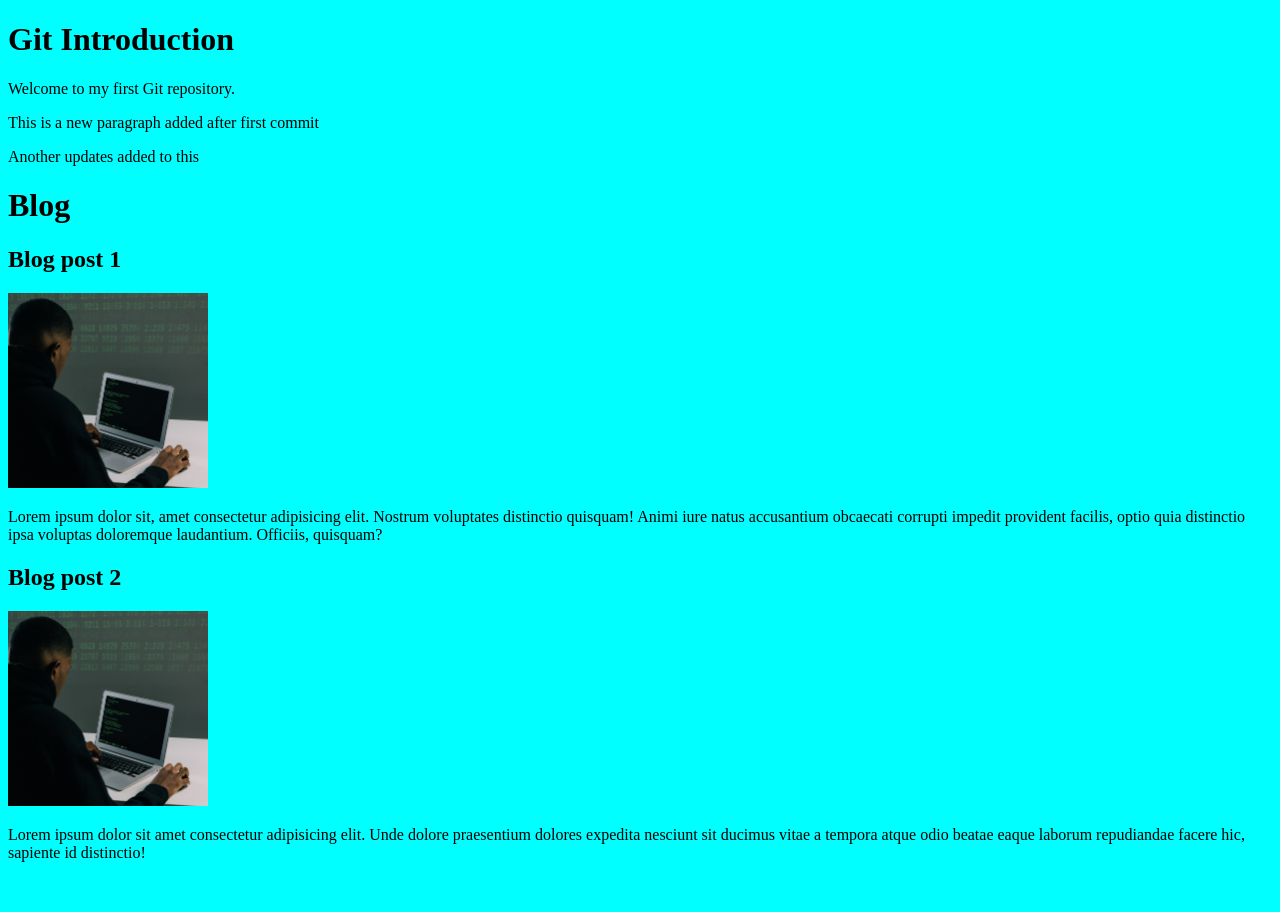
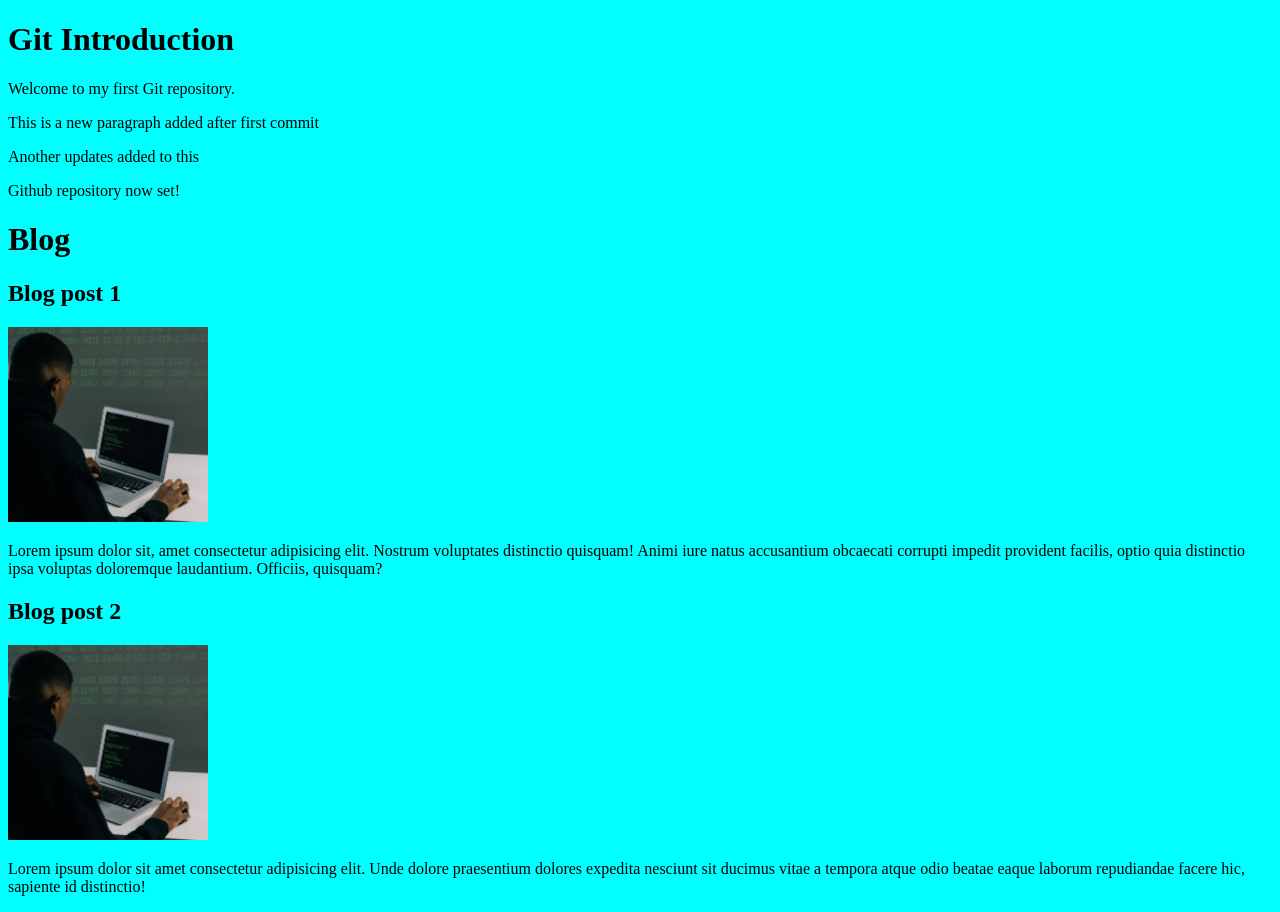
Before and after one commit to arib10/geegstack-lecture, a plain HTML site: page index.html in a window 1280 px wide. Before the commit the page ends 878 px from the top, so only its background shows below. Drawn offline with Linux system fonts and the light colour scheme.

Commit message:
New paragraph for github added

```diff
--- a/index.html
+++ b/index.html
@@ -11,6 +11,7 @@
     <p>Welcome to my first Git repository.</p>
     <p>This is a new paragraph added after first commit</p>
     <p>Another updates added to this</p>
+    <p>Github repository now set!</p>
 
     <div>
         <h1>Blog</h1>
```
